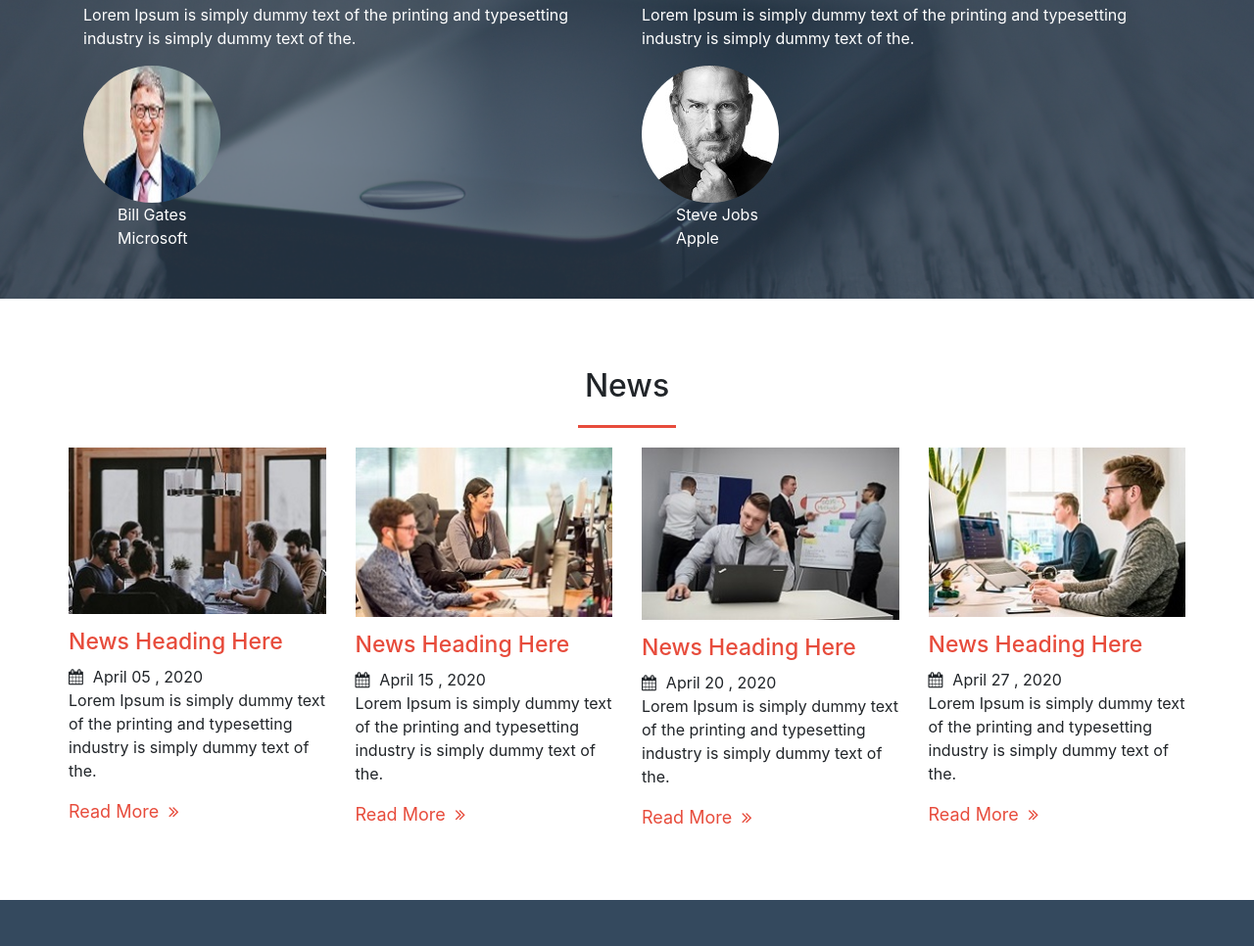
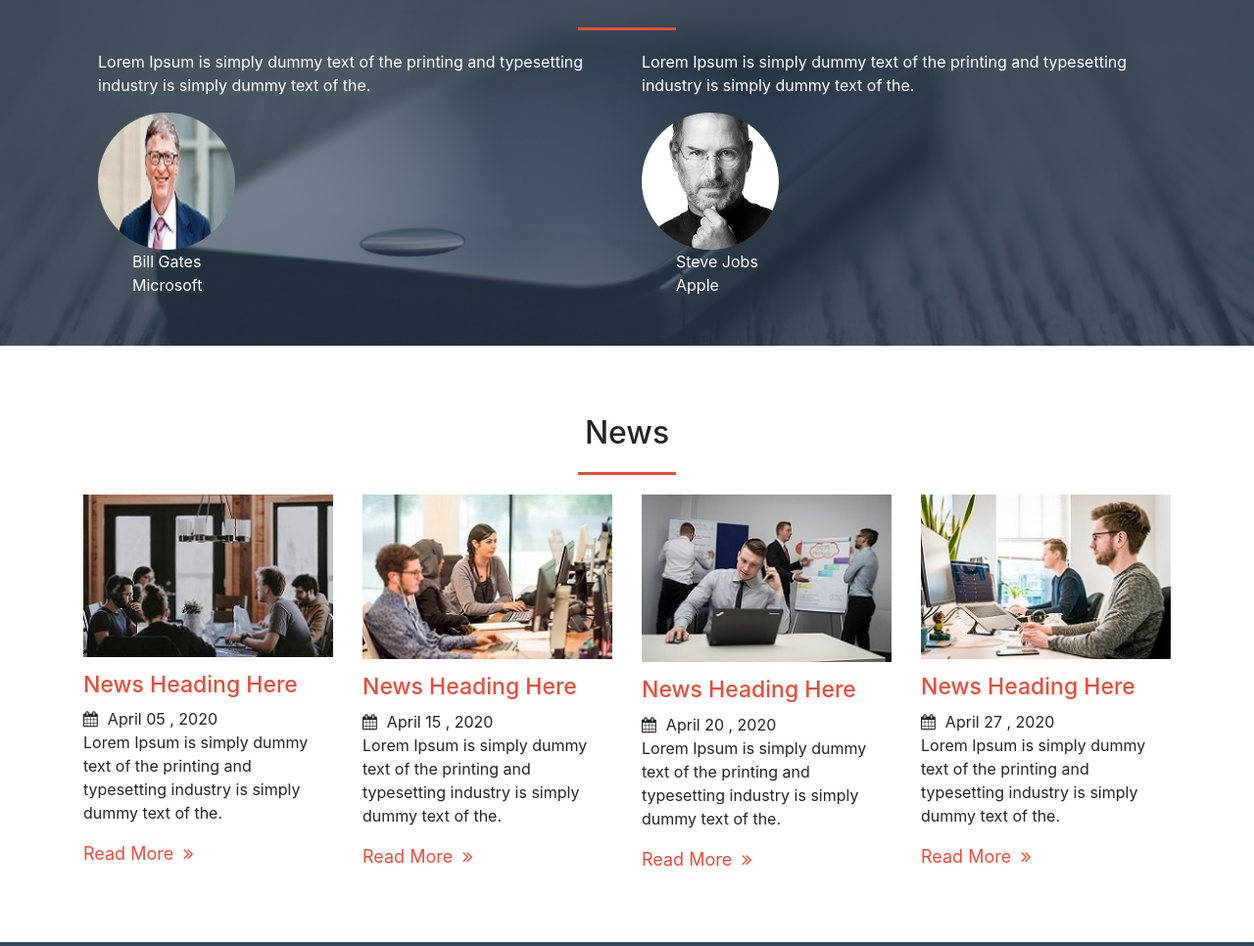
Before and after one commit to Hasan335/templete1.github.io, a plain HTML site: page index.html in a window 1280 px wide. Shown: the part 917-1883 px from the top of the page at 98% size. Drawn offline with nearby package versions, Linux system fonts and the light colour scheme.

Commit message:
My first Templete

```diff
--- a/Templet-1.css
+++ b/Templet-1.css
@@ -4,6 +4,10 @@ a:hover{
 }
 a{
     color:#000;
+}
+.row {
+    width: 100%;
+    margin: auto;
 }
 .section{
     padding:70px 0px;
--- a/index.html
+++ b/index.html
@@ -103,8 +103,7 @@
          </div>
      </section>
 
-     <section id="news" class="section">
-         <div class="container">
+     <section id="news" class="section container">
              <div class="row">
                 <div class="col-12">
                     <h2 class="section-head">News</h2>
@@ -148,7 +147,6 @@
                     </div>
                 </div>
              </div>
-         </div>
      </section>
 
      <section class="footer-sidebar">
```
